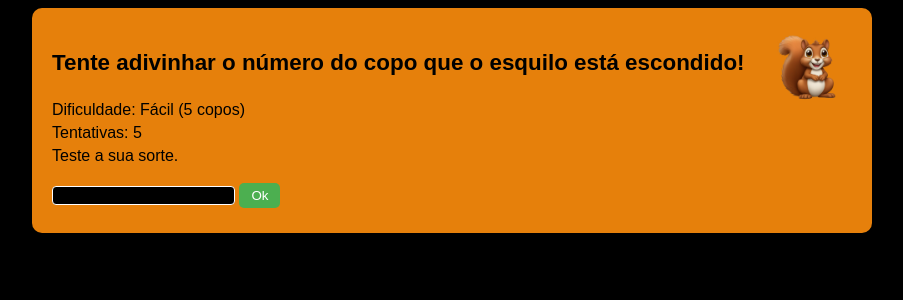
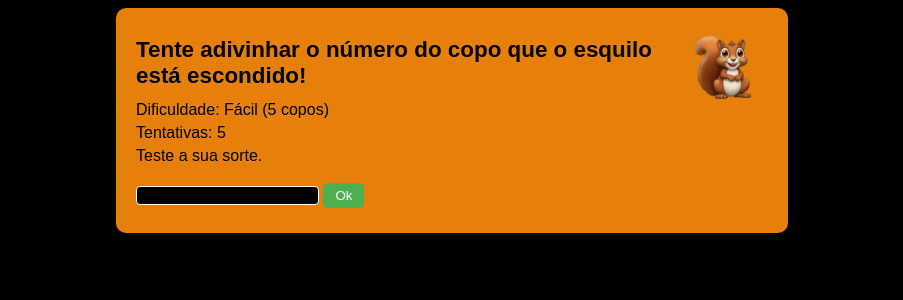
Before and after one commit to J040-99/Jogo-do-Esquilo, a Flask app: page / in a window 1280 px wide. Shown: the top 300 px of the page, without its empty margins (188-1091 px from the left). Run offline with Flask 2, Linux system fonts and the light colour scheme.

Commit message:
Atualizar o style.css

```diff
--- a/static/css/style.css
+++ b/static/css/style.css
@@ -17,7 +17,7 @@ p {
 }
 
 .container {
-    max-width: 50rem;
+    max-width: 50%;
     margin: auto;
     padding: 20px;
     background-color: rgb(230, 128, 11);
```
